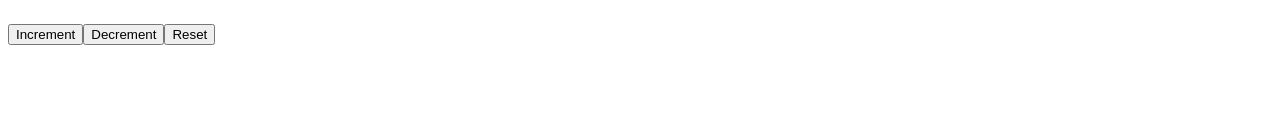
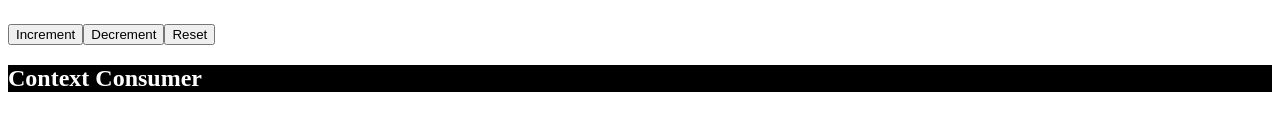
Before and after one commit to nnhasan0290/react-typescript, a React (Create React App) app: page / in a window 1280 px wide. Shown: the part 584-714 px from the top of the page. Built offline with nearby package versions, Linux system fonts and the light colour scheme.

Commit message:
context api

```diff
--- /dev/null
+++ b/src/components/context/Consumer.tsx
@@ -0,0 +1,12 @@
+import { GlobalStates } from "./Context";
+
+const Consumer = () => {
+    const {dark} = GlobalStates();
+    return(
+        <div style={dark}>
+            <h2>Context Consumer</h2>
+        </div>
+    )
+}
+
+export default Consumer;
--- /dev/null
+++ b/src/components/context/Context.tsx
@@ -0,0 +1,28 @@
+import React from "react";
+
+const theme = {
+  light: {
+    backgroundColor: "white",
+    color: "black",
+  },
+  dark: {
+    backgroundColor: "black",
+    color: "white",
+  },
+};
+
+const ThemeContext = React.createContext(theme);
+
+type ContextType = {
+  children: React.ReactNode;
+};
+
+const ContextProvider = ({ children }: ContextType) => {
+  return (
+    <ThemeContext.Provider value={theme}>{children}</ThemeContext.Provider>
+  );
+};
+
+export default ContextProvider;
+
+export const GlobalStates = () => React.useContext(ThemeContext);
--- a/src/index.tsx
+++ b/src/index.tsx
@@ -1,4 +1,6 @@
 import ReactDOM from "react-dom/client";
+import Consumer from "./components/context/Consumer";
+import ContextProvider from "./components/context/Context";
 import Event from "./components/Event";
 import StyleTypes from "./components/Styles";
 import UseReducer from "./components/UseReducer";
@@ -8,7 +10,7 @@ const root = ReactDOM.createRoot(
   document.getElementById("root") as HTMLElement
 );
 root.render(
-  <>
+  <ContextProvider>
     <Event />
     <StyleTypes
       styles={{
@@ -19,5 +21,6 @@ root.render(
     />
     <UseState/>
     <UseReducer/>
-  </>
+    <Consumer/>
+  </ContextProvider>
 );
```
